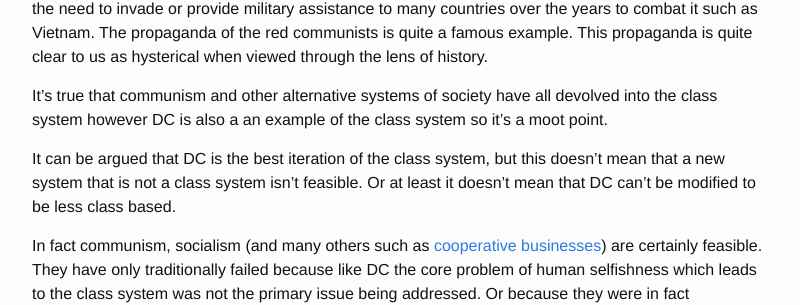
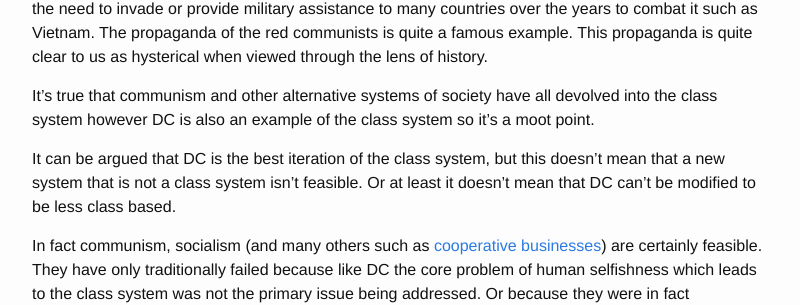
Before and after one commit to open-socialism/open-socialism-site, a Jekyll site: the page built from introduction.md, in a window 1280 px wide and 900 px high, scrolled down 4646 px. Shown: the part 173-478 px from the top of the window, without its empty margins (238-1038 px from the left). Built offline with Jekyll 4.4.1, drawn with Linux system fonts in a browser that asks for light colours.

```diff
--- a/introduction.md
+++ b/introduction.md
@@ -125,7 +125,7 @@ To generalize, everyone is free to choose any number of bad options for how they
 
 'DC has wealth inequality but it's DC or a dictatorship eg. communism, socialism which has failed time and again'. DC (which is to say the ruling class of DC) was greatly afraid of communism and has seen the need to invade or provide military assistance to many countries over the years to combat it such as Vietnam. The propaganda of the red communists is quite a famous example. This propaganda is quite clear to us as hysterical when viewed through the lens of history.
 
-It's true that communism and other alternative systems of society have all devolved into the class system however DC is also a an example of the class system so it's a moot point.
+It's true that communism and other alternative systems of society have all devolved into the class system however DC is also an example of the class system so it's a moot point.
 
 It can be argued that DC is the best iteration of the class system, but this doesn't mean that a new system that is not a class system isn't feasible. Or at least it doesn't mean that DC can't be modified to be less class based.
 
```
